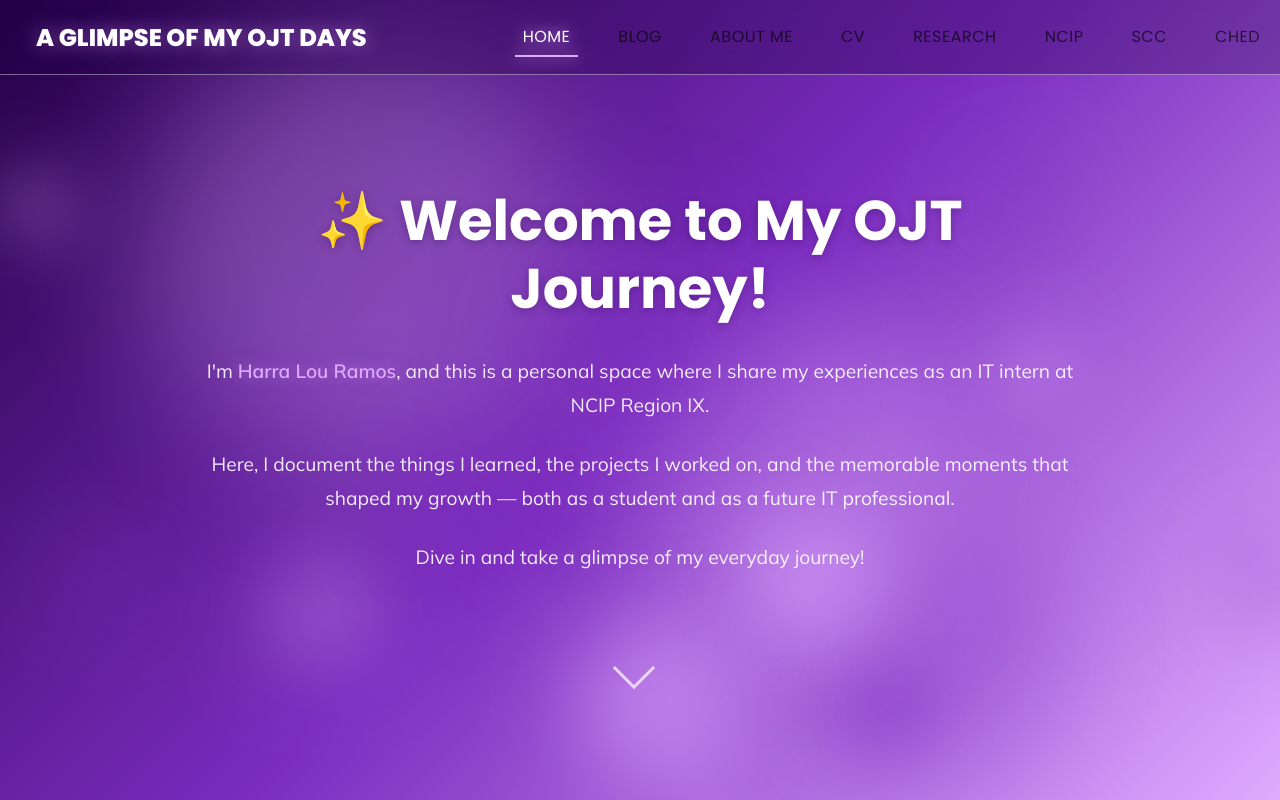
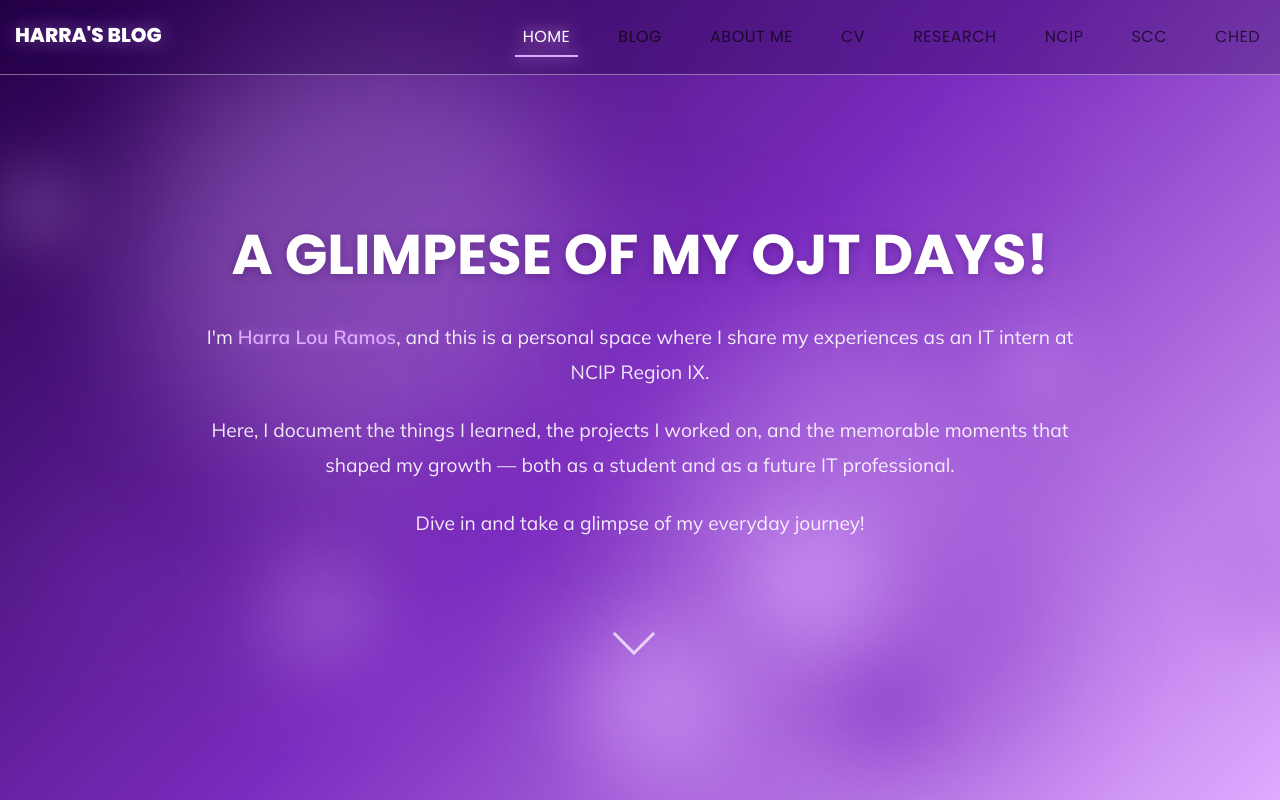
Before and after one commit to harramos25/Ramos_myOJTBlog, a plain HTML site: page index.html in a window 1280 px wide. Shown: the top 800 px of the page. Drawn offline with nearby package versions, Linux system fonts and the light colour scheme.

Commit message:
Update logo text to 'HARRA'S BLOG' and adjust navbar positioning (left: 15px, font-size: 20px)

```diff
--- a/index.html
+++ b/index.html
@@ -23,7 +23,7 @@
 
     <!-- Navbar -->
     <nav class="navbar navbar-expand-lg">
-        <a class="logo navbar-brand" href="index.html">A GLIMPSE OF MY OJT DAYS</a>
+        <a class="logo navbar-brand" href="index.html">HARRA'S BLOG</a>
         <div class="nav-container container-fluid">
             <button class="navbar-toggler" type="button" data-bs-toggle="collapse" data-bs-target="#navbarNav" aria-controls="navbarNav" aria-expanded="false" aria-label="Toggle navigation">
                 <span class="navbar-toggler-icon"></span>
@@ -63,7 +63,7 @@
         <div class="hero-container">
             <div class="hero-content">
                 <div class="hero-text">
-                    <h1 class="hero-title fade-in">✨ Welcome to My OJT Journey!</h1>
+                    <h1 class="hero-title fade-in">A GLIMPESE OF MY OJT DAYS!</h1>
                     <p class="hero-description fade-in-delay-1">
                         I'm <span class="highlight">Harra Lou Ramos</span>, and this is a personal space where I share my experiences as an IT intern at NCIP Region IX.
                     </p>
--- a/styles.css
+++ b/styles.css
@@ -161,7 +161,7 @@ body {
 .navbar-brand.logo {
     font-family: 'Poppins', sans-serif;
     font-weight: 900;
-    font-size: clamp(0.85rem, 2.5vw, 24px);
+    font-size: 20px;
     color: #FFFFFF !important;
     text-shadow: 0 0 20px rgba(224, 170, 255, 0.5);
     text-decoration: none;
@@ -174,7 +174,7 @@ body {
     border: none !important;
     backdrop-filter: none;
     position: absolute;
-    left: 36px;
+    left: 15px;
     top: -1px;
     z-index: 10;
     padding-top: clamp(0.8rem, 2vw, 1.4rem) !important;
```
Also changed, not shown: about.html (+1 -1 lines), blog-post-1.html (+1 -1 lines), blog-post-2.html (+1 -1 lines), blog-post-3.html (+1 -1 lines), blog.html (+1 -1 lines), ched.html (+1 -1 lines), cv.html (+1 -1 lines), ncip.html (+1 -1 lines), research.html (+1 -1 lines), scc.html (+1 -1 lines).
